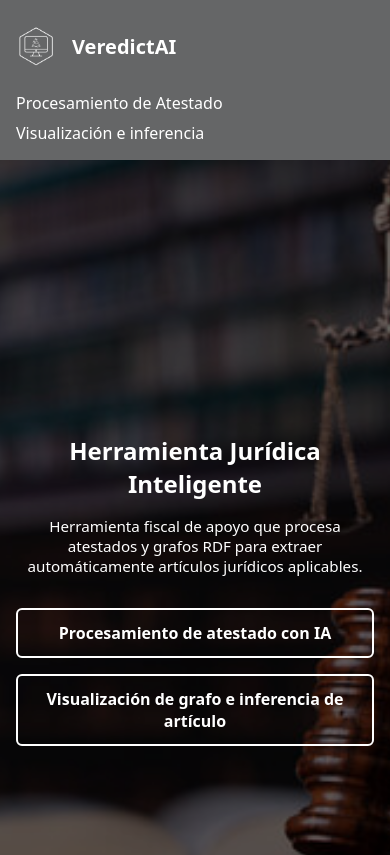
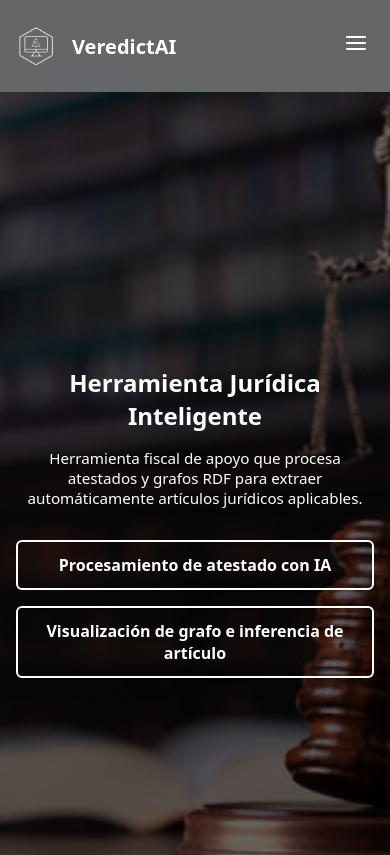
Before and after one commit to javiertorrecilla/VeredictAI, a React (Vite) app in the folder frontend/: page / in a window 390 px wide. Shown: the top 855 px of the page. Built offline with nearby package versions, Linux system fonts and the light colour scheme.

Commit message:
feat: add responsive hamburger menu

```diff
--- a/frontend/src/components/Navbar.css
+++ b/frontend/src/components/Navbar.css
@@ -47,6 +47,15 @@
     flex-wrap: wrap;
   }
 
+  .navbar-toggle {
+    display: none;
+    background: none;
+    border: none;
+    color: white;
+    font-size: 1.5rem;
+    cursor: pointer;
+  }
+
   .navbar-menu li a {
     color: white;
     text-decoration: none;
@@ -74,20 +83,42 @@
 
   @media (max-width: 768px) {
     .navbar-container {
-      flex-direction: column;
-      align-items: flex-start;
+      flex-direction: row;
+    }
+
+    .navbar-toggle {
+      display: block;
     }
 
     .navbar-menu {
+      position: fixed;
+      top: 0;
+      right: -220px;
+      bottom: 0;
       flex-direction: column;
-      align-items: flex-start;
+      align-items: stretch;
       gap: 1rem;
-      margin-top: 1rem;
-      width: 100%;
+      margin: 0;
+      padding: 2rem 1rem;
+      background-color: #656667;
+      width: 200px;
+      transition: right 0.3s ease;
+    }
+
+    .navbar-menu.open {
+      right: 0;
     }
 
     .navbar-menu li a {
+      display: block;
+      background-color: #575859;
+      padding: 0.75rem 1rem;
+      border-radius: 6px;
       font-size: 1rem;
+    }
+
+    .navbar-menu li a:hover {
+      background-color: #727374;
     }
 
     .navbar-title {
--- a/frontend/src/components/Navbar.jsx
+++ b/frontend/src/components/Navbar.jsx
@@ -1,8 +1,11 @@
 import './Navbar.css';
 import logo from '../assets/logo.png';
 import { NavLink, Link } from 'react-router-dom';
+import { useState } from 'react';
+import { FiMenu, FiX } from 'react-icons/fi';
 
 export default function Navbar() {
+  const [open, setOpen] = useState(false);
   return (
     <nav className="navbar">
       <div className="navbar-container">
@@ -10,7 +13,10 @@ export default function Navbar() {
           <img src={logo} alt="Logo" className="navbar-logo" />
           <h2 className="navbar-title">VeredictAI</h2>
         </Link>
-        <ul className="navbar-menu">
+        <button className="navbar-toggle" onClick={() => setOpen(!open)}>
+          {open ? <FiX /> : <FiMenu />}
+        </button>
+        <ul className={`navbar-menu ${open ? 'open' : ''}`}>
           <li>
             <NavLink
               to="/atestados"
```
